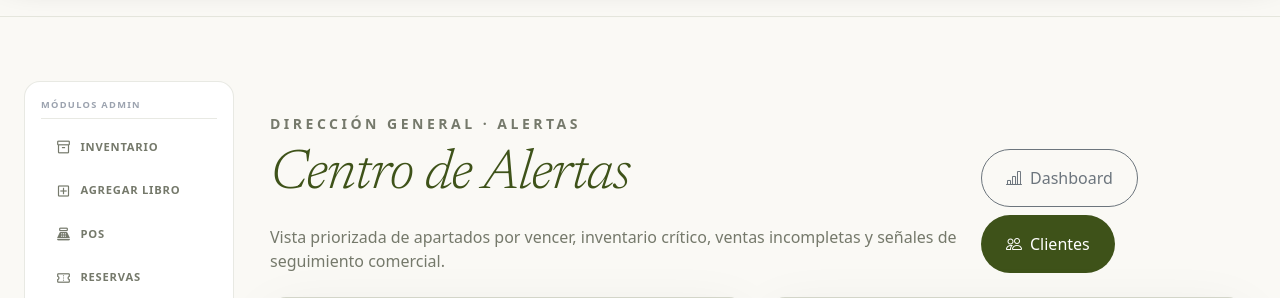
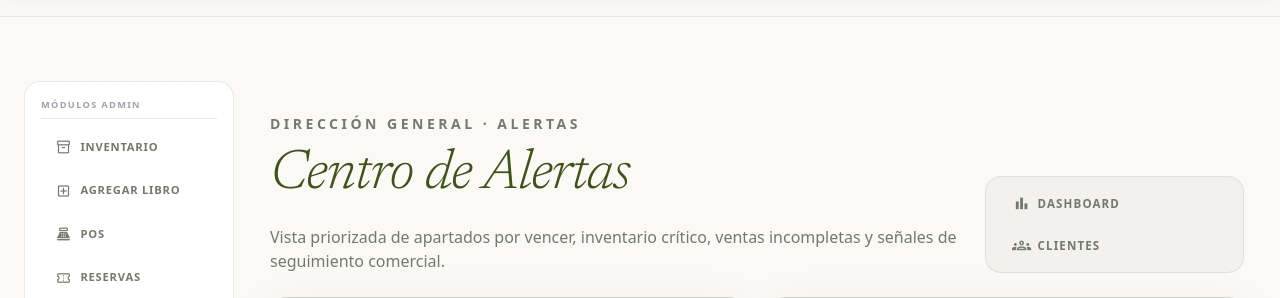
Before and after one commit to Angixs-zz/libreria_bartleby, a Django app: page /reportes/alertas/ in a window 1280 px wide. Shown: the part 124-422 px from the top of the page. Run offline with Django 5.2, Linux system fonts and the light colour scheme; the visitor is signed in with stand-in values (Sample User, id 1); data comes from the database, SQL or seed files in the repository; data that the repository does not hold is empty; some libraries are stand-ins or nearby versions.

Commit message:
Se terminó de revisar la estetica, colores del apartado de alertas

```diff
--- a/reportes/templates/reportes/centro_alertas.html
+++ b/reportes/templates/reportes/centro_alertas.html
@@ -82,6 +121,46 @@
     .dark .alertas-shell .alert-card:hover {
         box-shadow: 0 24px 60px rgba(0, 0, 0, 0.3);
     }
+
+    /* ── Pill Group for Navigation ── */
+    .alertas-shell .pill-group {
+        background-color: rgba(0, 0, 0, 0.03);
+        border: 1px solid var(--border);
+        padding: 0.35rem;
+        border-radius: 16px;
+        display: inline-flex;
+        box-shadow: inset 0 2px 4px rgba(0,0,0,0.02);
+    }
+    .dark .alertas-shell .pill-group {
+        background-color: rgba(255, 255, 255, 0.03);
+    }
+
+    .alertas-shell .nav-pill {
+        border-radius: 12px;
+        font-size: 0.72rem;
+        font-weight: 800;
+        letter-spacing: 0.1em;
+        text-transform: uppercase;
+        padding: 0.65rem 1.2rem;
+        transition: all 0.3s cubic-bezier(0.16, 1, 0.3, 1);
+        cursor: pointer;
+        color: var(--text-muted);
+        background: transparent;
+        display: inline-flex;
+        align-items: center;
+        gap: 0.4rem;
+        text-decoration: none;
+        border: 1px solid transparent;
+    }
+    .alertas-shell .nav-pill:hover {
+        background-color: rgba(0, 0, 0, 0.04);
+        color: var(--text);
+    }
+    .dark .alertas-shell .nav-pill:hover {
+        background-color: rgba(255, 255, 255, 0.06);
+        color: white;
+    }
+
 </style>
 {% endblock %}
 
@@ -103,12 +182,14 @@
                 </p>
             </div>
 
-            <div class="d-flex flex-wrap gap-2">
-                <a href="{% url 'dashboard_reportes' %}" class="btn btn-outline-secondary rounded-pill px-4 py-3">
-                    <i class="bi bi-bar-chart-line me-2"></i>Dashboard
+            <div class="pill-group d-flex flex-wrap align-items-center">
+                <a href="{% url 'dashboard_reportes' %}" class="nav-pill">
+                    <span class="material-symbols-outlined" style="font-size: 1.2rem;">bar_chart</span>
+                    Dashboard
                 </a>
-                <a href="{% url 'panel_clientes' %}" class="btn rounded-pill px-4 py-3 text-white" style="background-color: var(--primary);">
-                    <i class="bi bi-people me-2"></i>Clientes
+                <a href="{% url 'panel_clientes' %}" class="nav-pill">
+                    <span class="material-symbols-outlined" style="font-size: 1.2rem;">groups</span>
+                    Clientes
                 </a>
             </div>
         </div>
```
Also changed, not shown: other parts of reportes/templates/reportes/centro_alertas.html (+50 -11 lines).
